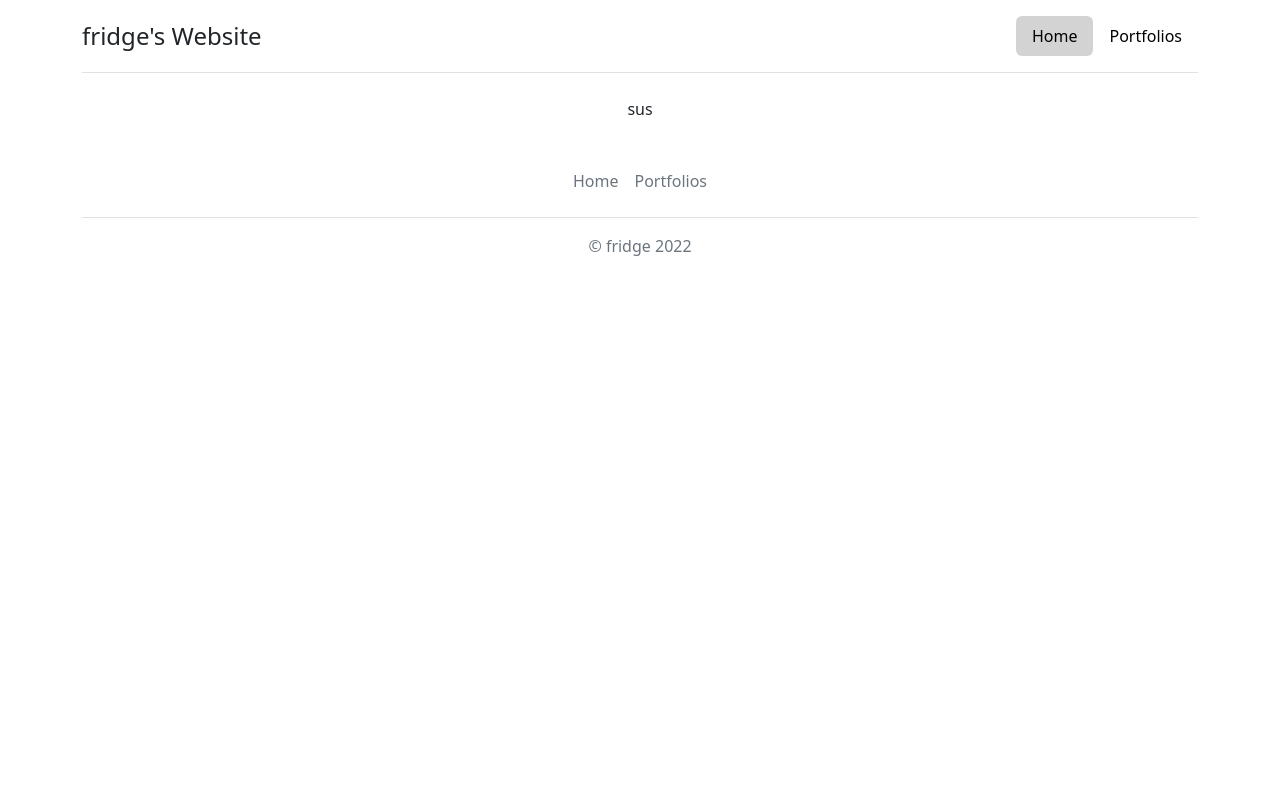
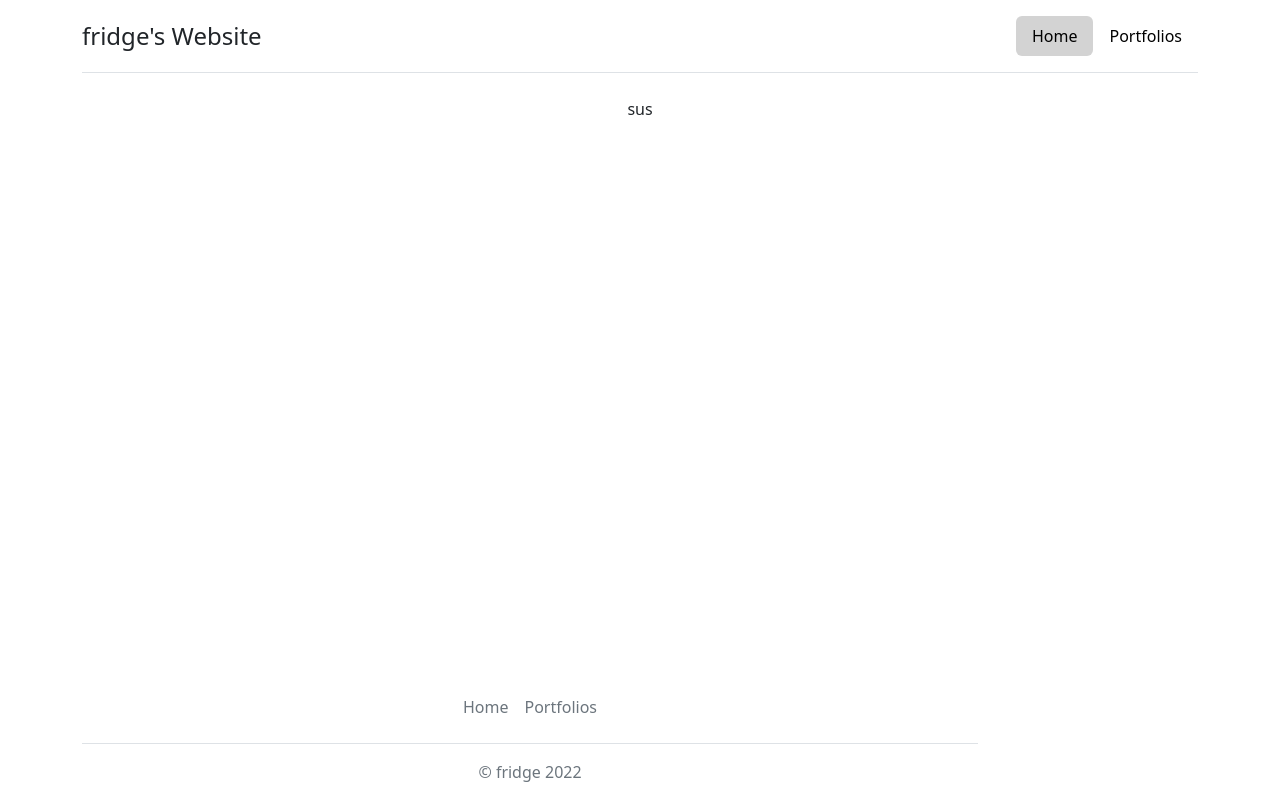
Before and after one commit to Schugggi/React-Website, a React (Create React App) app: page / in a window 1280 px wide. Built offline with nearby package versions, Linux system fonts and the light colour scheme.

Commit message:
columns and sticky footer

```diff
--- a/src/App.css
+++ b/src/App.css
@@ -9,3 +9,9 @@
 .active{
   background-color: lightgray !important;
 }
+
+footer{
+  position: absolute;
+  bottom: 0;
+  width: 70%;
+}
--- a/src/App.js
+++ b/src/App.js
@@ -40,8 +40,8 @@ function App() {
       {site === "Home" ? <Home></Home> : null}
       {site === "Portfolios" ? <Portfolios></Portfolios> : null}
 
-      <div class="container">
-        <footer class="py-3 my-4">
+      <div class="footersticky container">
+        <footer>
           <ul class="nav justify-content-center border-bottom pb-3 mb-3">
             <li className="nav-item"><a className="nav-link px-2 text-muted" onClick={() => handlePress("Home")}>Home</a></li>
             <li className="nav-item"><a className="nav-link px-2 text-muted" onClick={() => handlePress("Portfolios")}>Portfolios</a></li>
--- a/src/Portfolios.js
+++ b/src/Portfolios.js
@@ -2,8 +2,18 @@ import React from 'react'
 
 export const Portfolios = () => {
   return (
-    <div>
-        Portfolios
+    <div class="container">
+      <div class="row">
+        <div class="col">
+          One of three columns
+        </div>
+        <div class="col">
+          One of three columns
+        </div>
+        <div class="col">
+          One of three columns
+        </div>
+      </div>
     </div>
   )
 }
```
